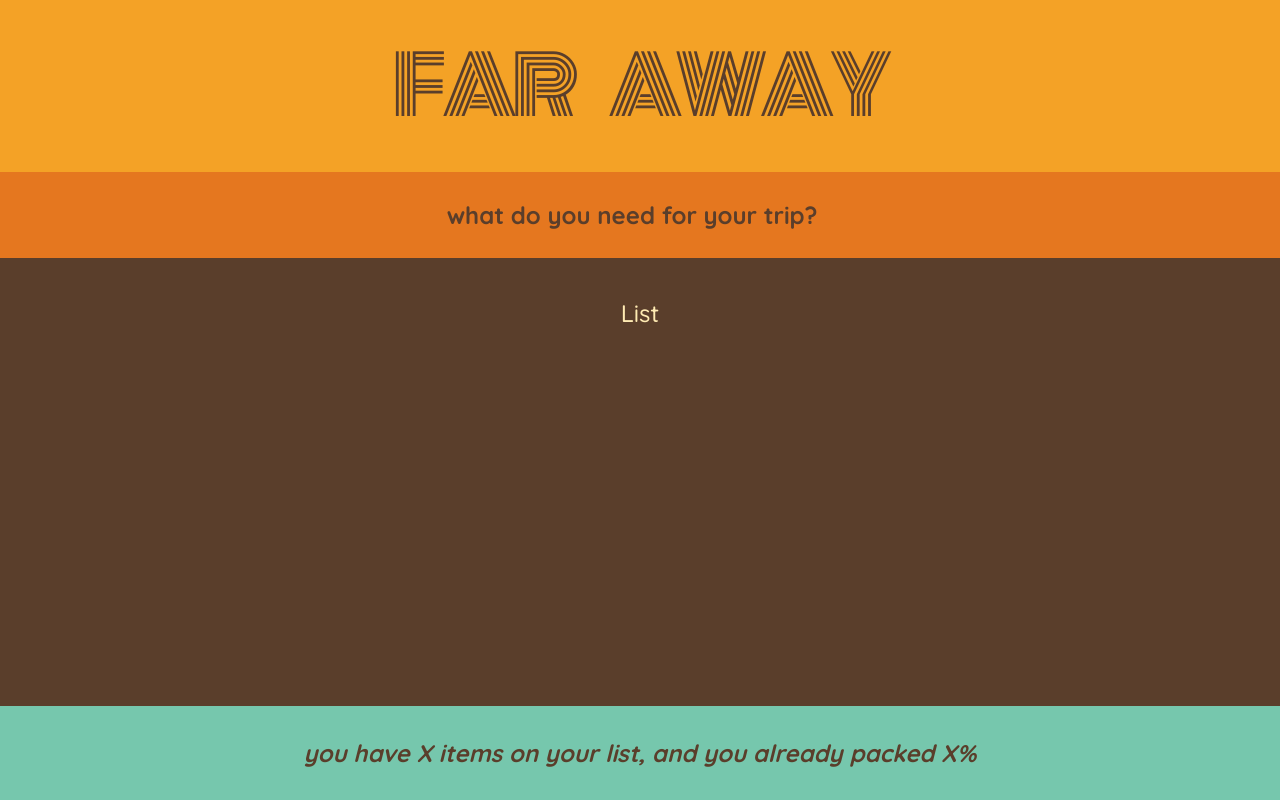
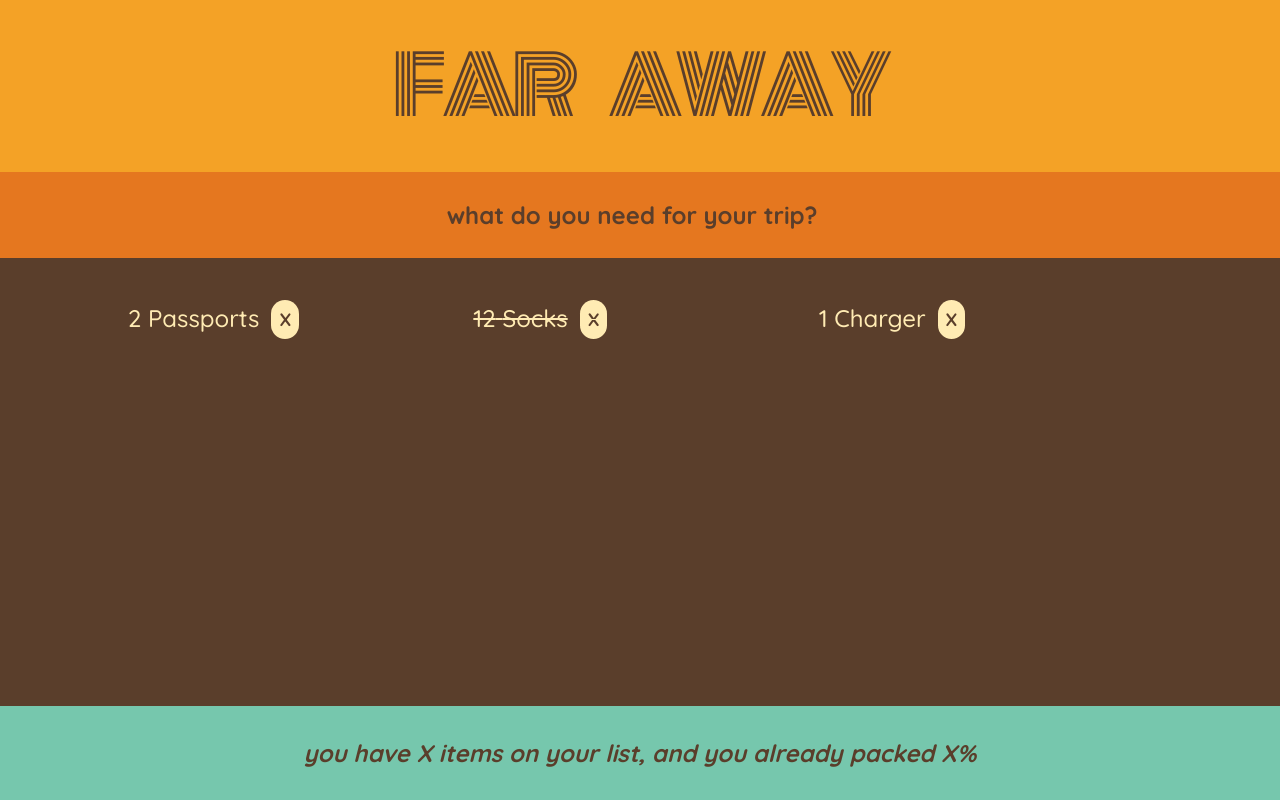
Before and after one commit to parisaMontakhab/travel-list, a React (Vite) app in the folder final/: page / in a window 1280 px wide. Built offline with nearby package versions, Linux system fonts and the light colour scheme.

Commit message:
feat: use map method

```diff
--- a/final/src/App.jsx
+++ b/final/src/App.jsx
@@ -1,8 +1,9 @@
 
 
 const initialItems = [
-  { id: 1, description: "Passports", quantity: 2, packed: false },
+  { id: 1, description: "Passports", quantity: 2, packed: true },
   { id: 2, description: "Socks", quantity: 12, packed: false },
+  { id: 3, description: "Charger", quantity: 1, packed: true }
 ];
 
 
@@ -41,8 +42,25 @@ return(
 
 function PackingList(){
 return(
-  <div className='list'>List</div>
+
+    <div className="list">
+      <ul>
+      {initialItems.map((item)=>
+        (<Item item={item} key={item.id}/>))}
+      </ul>
+
+    </div>
+
 )
+}
+
+function Item({item}){
+  return(
+    <li key={item.id} style={item.packed ? {} : {textDecoration :"line-through"}}>
+      <span>{item.quantity} {item.description}</span>
+      <button > X </button>
+    </li>
+  )
 }
 
 function Stats(){
--- a/final/src/index.css
+++ b/final/src/index.css
@@ -95,7 +95,7 @@ input {
 .list ul {
   list-style: none;
   width: 80%;
-  overflow: scroll;
+  /* overflow: scroll; */
 
   display: grid;
   grid-template-columns: repeat(auto-fit, minmax(250px, 1fr));
@@ -118,7 +118,7 @@ input[type="checkbox"] {
 
 .list li button {
   cursor: pointer;
-  background: none;
+  /* background: none; */
   border: none;
   font-size: 1.8rem;
   padding: 0.8rem;
```
